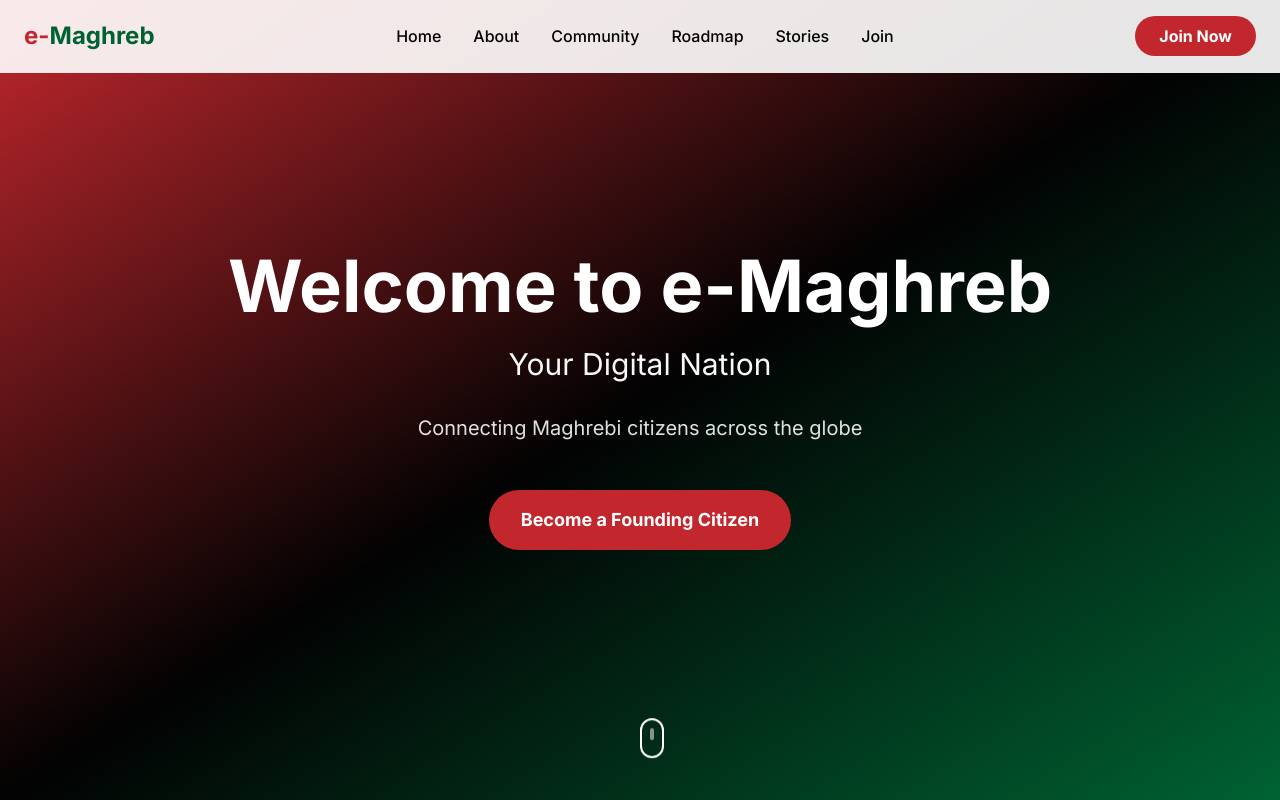
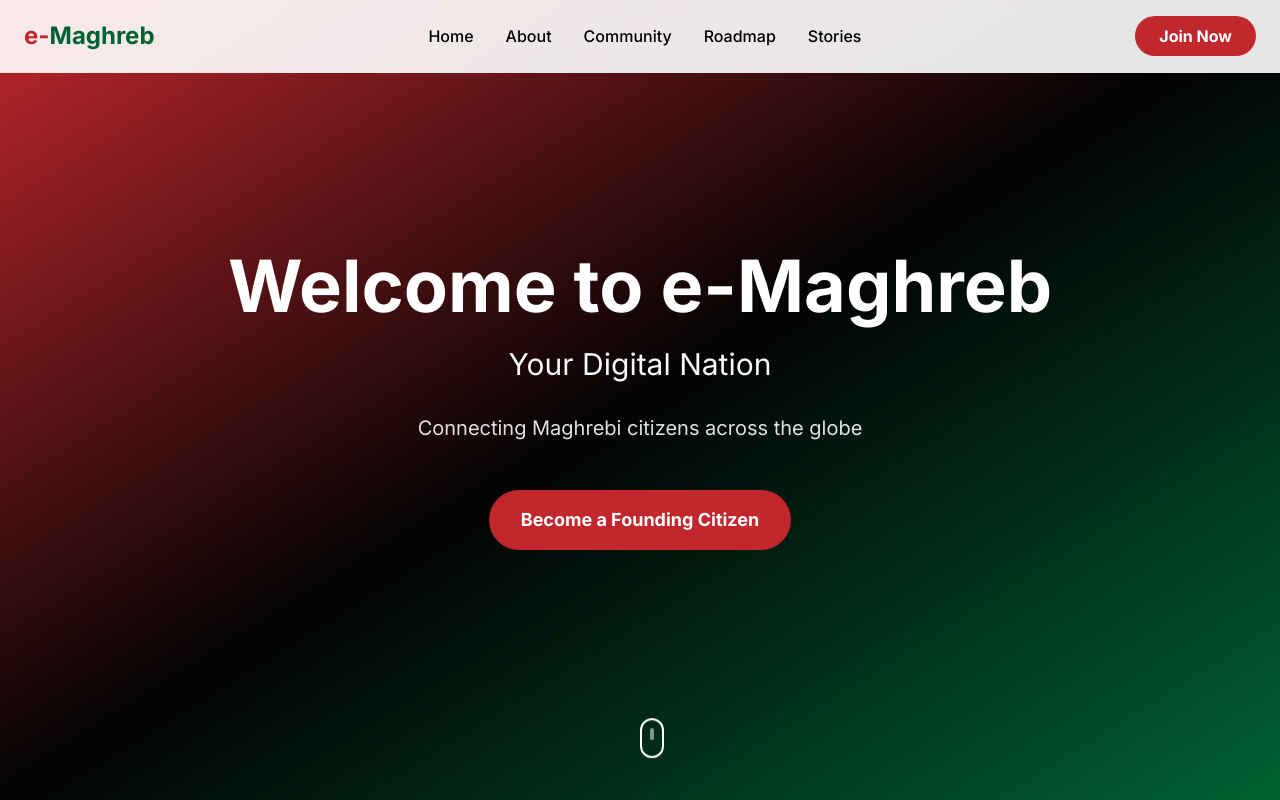
Before and after one commit to e-Maghreb/website, a Vue app: page / in a window 1280 px wide. Shown: the top 800 px of the page. Built offline with nearby package versions, Linux system fonts and the light colour scheme.

Commit message:
feat: Remove 'Launch' link from footer and 'Join' link from app navigation.

```diff
--- a/src/App.vue
+++ b/src/App.vue
@@ -159,7 +159,6 @@ const navItems = [
   { text: 'Community', href: '#community' },
   { text: 'Roadmap', href: '#roadmap' },
   { text: 'Stories', href: '#social-proof' },
-  { text: 'Join', href: '#join' },
 ]
 
 // Mobile menu state
--- a/src/components/FooterSection.vue
+++ b/src/components/FooterSection.vue
@@ -132,8 +132,7 @@ const socialLinks: SocialLink[] = [
 const quickLinks: QuickLink[] = [
   { text: 'About', href: '#about' },
   { text: 'Roadmap', href: '#roadmap' },
-  { text: 'Join', href: '#join' },
-  { text: 'Launch', href: '#launch' }
+  { text: 'Join', href: '#join' }
 ]
 
 const scrollToSection = (href: string) => {
```
